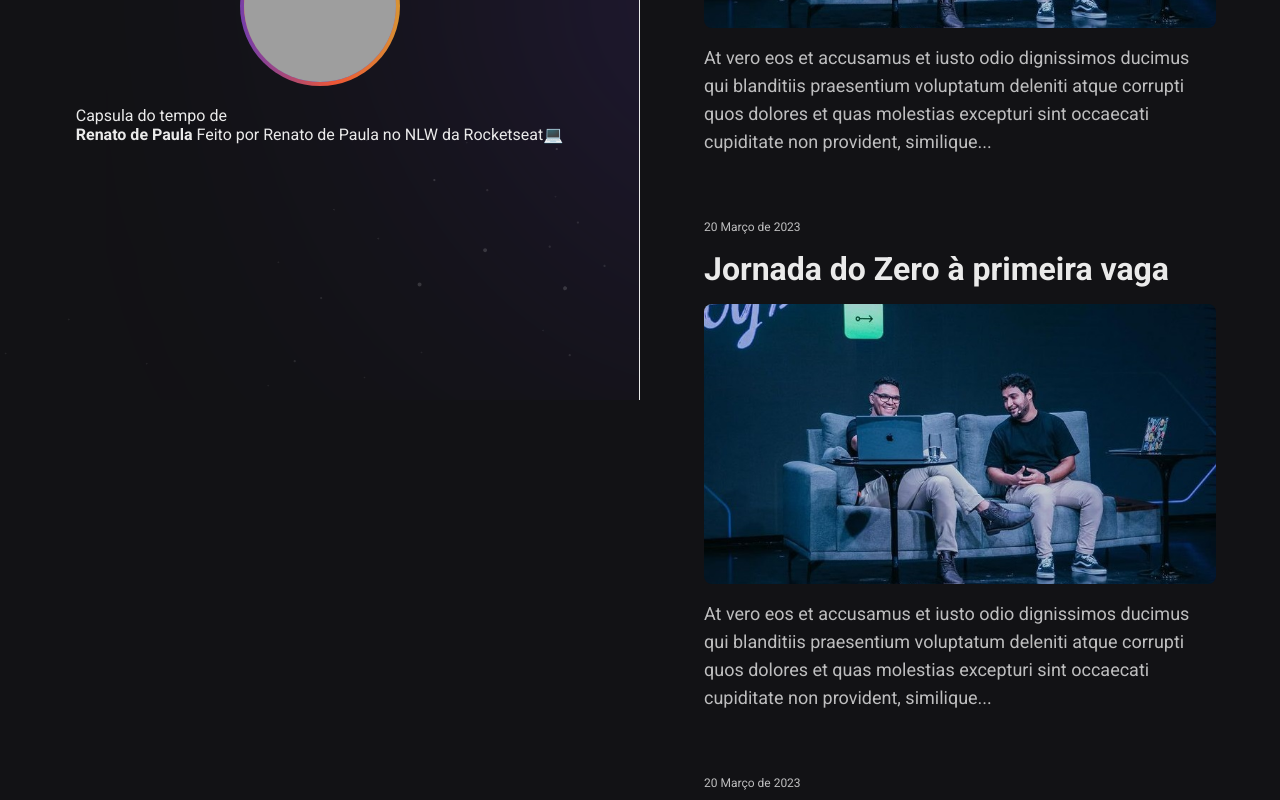
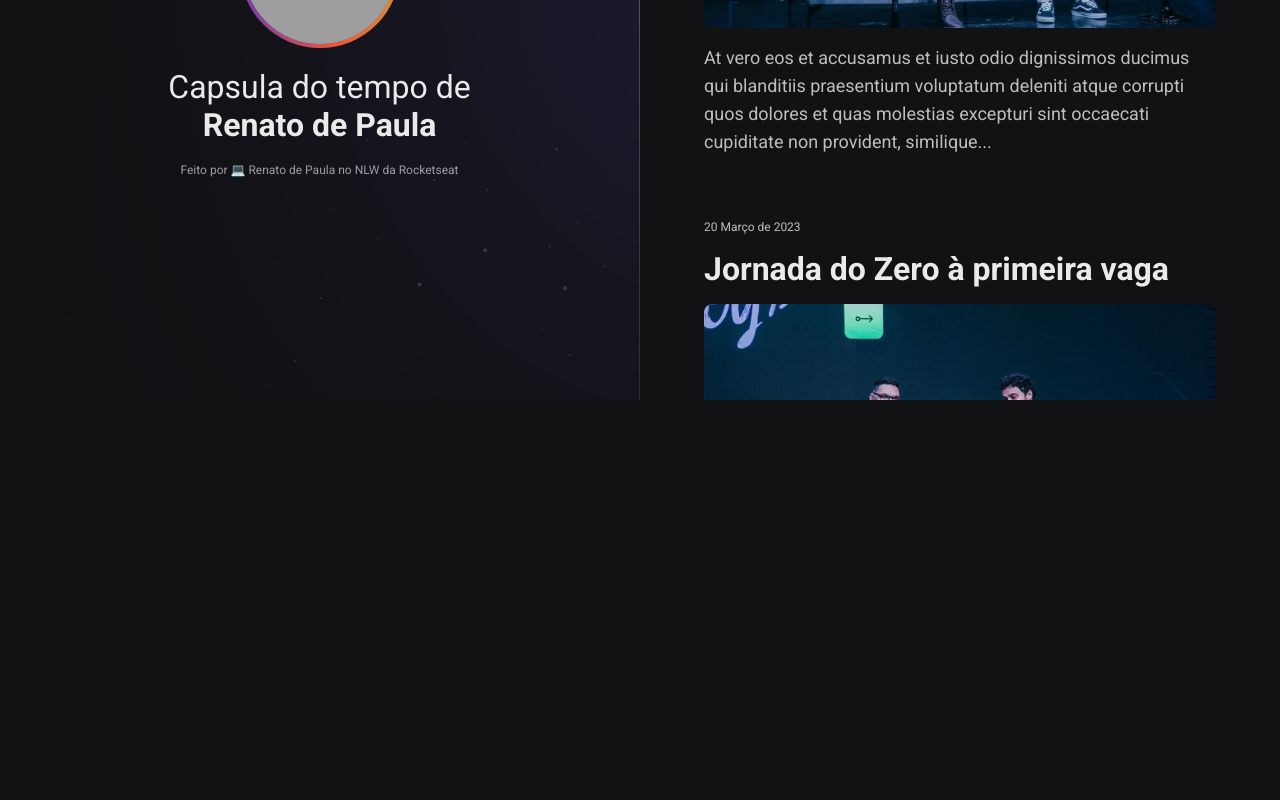
Before and after one commit to RenatodeePaula/NLW_Spacetime, a plain HTML site: page index.html in a window 1280 px wide. Shown: the part 400-1200 px from the top of the page. After the commit the page ends 800 px from the top, so only its background shows below. Drawn offline with Linux system fonts and the light colour scheme; grey boxes are pictures that could not be loaded.

Commit message:
alterações CSS

```diff
--- a/index.html
+++ b/index.html
@@ -26,7 +26,8 @@
       <p>
         Capsula do tempo de <br />
         <strong>Renato de Paula</strong>
-        <span>Feito por Renato de Paula no NLW da Rocketseat💻</span>
+        <br />
+        <span>Feito por 💻 Renato de Paula no NLW da Rocketseat</span>
       </p>
     </aside>
     <nav>
@@ -37,10 +38,32 @@
       >
         <small>20 Março de 2023</small>
         <h1>Jornada do Zero à primeira vaga</h1>
+        <div>
           <img
             src="./assets/jornada.png"
             alt="Rodrigo e Mayke apresentando o evento Jornada do Zero à Primeira vaga"
           />
+        </div>
+        <p>
+          At vero eos et accusamus et iusto odio dignissimos ducimus qui
+          blanditiis praesentium voluptatum deleniti atque corrupti quos dolores
+          et quas molestias excepturi sint occaecati cupiditate non provident,
+          similique...
+        </p>
+      </a>
+      <a
+        href="https://www.youtube.com/watch?v=MUkZPS915X4&ab_channel=Rocketseat"
+        target="_blank"
+        class="memory"
+      >
+        <small>20 Março de 2023</small>
+        <h1>Jornada do Zero à primeira vaga</h1>
+        <div>
+          <img
+            src="./assets/jornada.png"
+            alt="Rodrigo e Mayke apresentando o evento Jornada do Zero à Primeira vaga"
+          />
+        </div>
         <p>
           At vero eos et accusamus et iusto odio dignissimos ducimus qui
           blanditiis praesentium voluptatum deleniti atque corrupti quos dolores
@@ -56,29 +79,12 @@
       >
         <small>20 Março de 2023</small>
         <h1>Jornada do Zero à primeira vaga</h1>
+        <div>
           <img
             src="./assets/jornada.png"
             alt="Rodrigo e Mayke apresentando o evento Jornada do Zero à Primeira vaga"
           />
-        <p>
-          At vero eos et accusamus et iusto odio dignissimos ducimus qui
-          blanditiis praesentium voluptatum deleniti atque corrupti quos dolores
-          et quas molestias excepturi sint occaecati cupiditate non provident,
-          similique...
-        </p>
-      </a>
-
-      <a
-        href="https://www.youtube.com/watch?v=MUkZPS915X4&ab_channel=Rocketseat"
-        target="_blank"
-        class="memory"
-      >
-        <small>20 Março de 2023</small>
-        <h1>Jornada do Zero à primeira vaga</h1>
-        <img
-          src="./assets/jornada.png"
-          alt="Rodrigo e Mayke apresentando o evento Jornada do Zero à Primeira vaga"
-        />
+        </div>
         <p>
           At vero eos et accusamus et iusto odio dignissimos ducimus qui
           blanditiis praesentium voluptatum deleniti atque corrupti quos dolores
--- a/style.css
+++ b/style.css
@@ -2,6 +2,29 @@
   margin: 0;
   padding: 0;
   box-sizing: border-box;
+}
+
+::-webkit-scrollbar {
+  width: 8px;
+}
+
+::-webkit-scrollbar-track {
+  background-color: #2c2c31;
+}
+
+::-webkit-scrollbar-thumb {
+  background-color: #9e9ea0;
+}
+
+@keyframes entering {
+  from {
+    opacity: 0;
+    transform: translateY(-200px);
+  }
+  to {
+    opacity: 1;
+    transform: translatey(0);
+  }
 }
 
 body {
@@ -18,6 +41,9 @@ body {
 nav {
   padding: 64px;
   grid-area: timeLine;
+
+  overflow-y: scroll;
+  animation: entering 1s;
 }
 
 .memory {
@@ -44,6 +70,18 @@ nav {
   height: 280px;
   object-fit: cover;
   border-radius: 8px;
+  transition: transform 0.3s ease;
+}
+
+.memory div {
+  width: 100%;
+  height: 280px;
+  overflow: hidden;
+  border-radius: 8px;
+}
+
+.memory img:hover {
+  transform: scale(1.1);
 }
 
 .memory p {
@@ -62,14 +100,16 @@ aside {
   gap: 20px;
 
   border-right: 1px solid;
-  border-image: linear-gradient((#72727275, #2c2c31) 1);
+  border-image: linear-gradient(#727275, #2c2c31) 1;
 
   background-image: url("./assets/background.svg");
   background-position: top right;
   background-repeat: no-repeat;
   background-size: auto center;
 }
-
+aside * {
+  animation: entering 1s;
+}
 aside img:nth-child(2) {
   width: 160px;
   height: 160px;
@@ -78,3 +118,13 @@ aside img:nth-child(2) {
   background: linear-gradient(#d39e33, #ed5636, #633bbc) padding-box,
     linear-gradient(260deg, #d39e33, #ed5636, #633bbc) border-box;
 }
+
+aside p {
+  font-size: 32px;
+  text-align: center;
+}
+
+aside span {
+  font-size: 12px;
+  color: #9e9ea0;
+}
```
Lines whose indentation alone changed are shown as unchanged.
